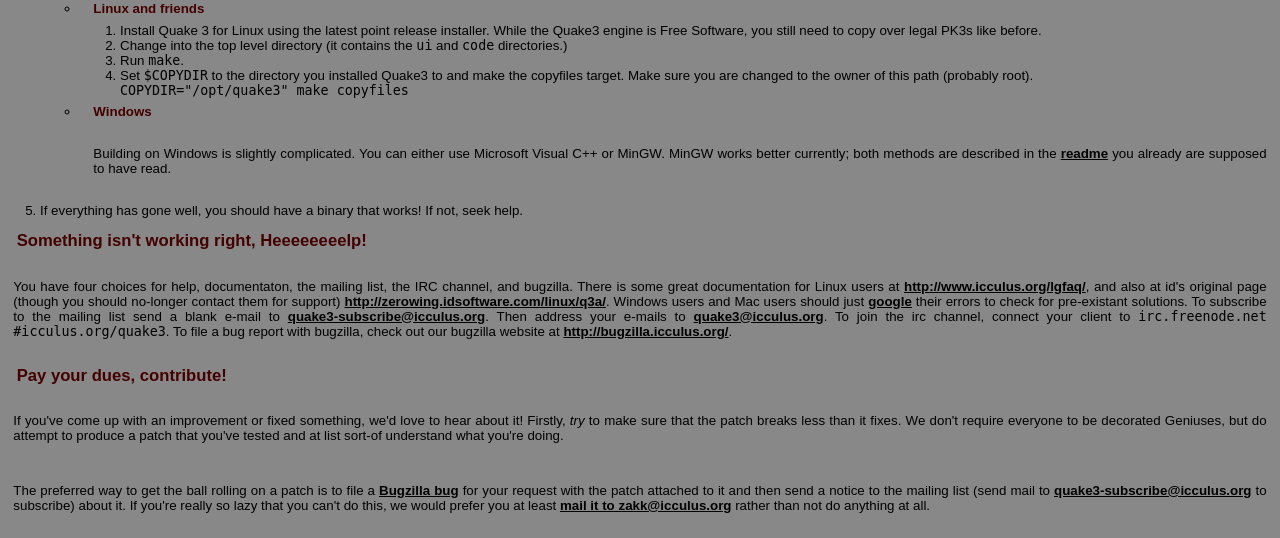
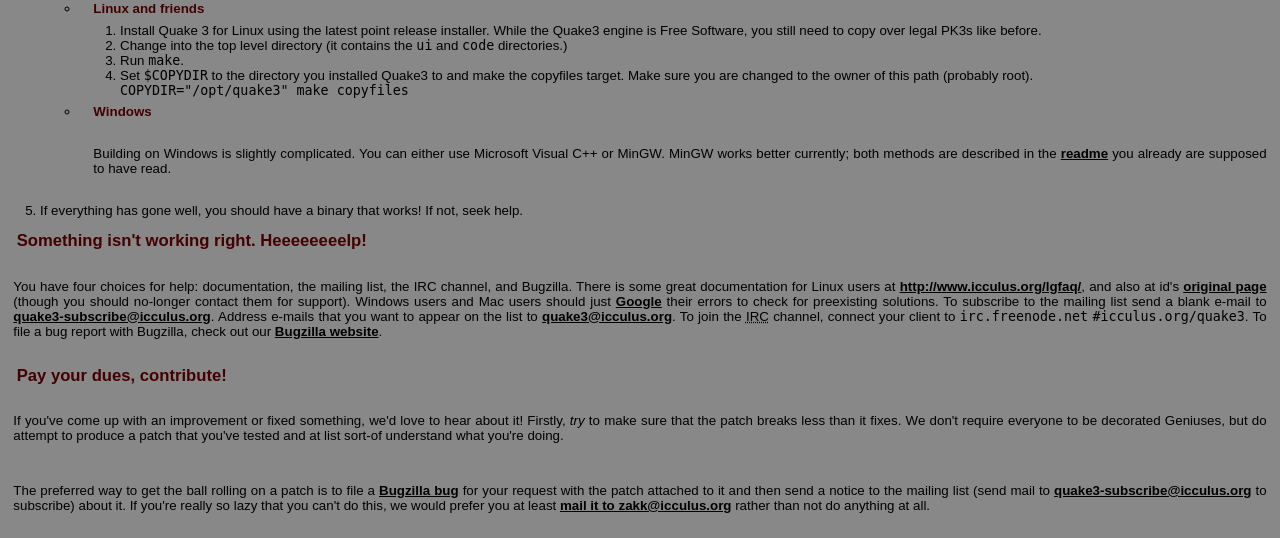
Before and after one commit to bryant/ioq3-defrag, a PHP site: page /?page=help in a window 1280 px wide. Shown: the part 241-779 px from the top of the page. Run offline with PHP 8.4, Linux system fonts and the light colour scheme; data that the repository does not hold is empty.

Commit message:
Try to properize stuff.

```diff
--- a/web/include/help.php
+++ b/web/include/help.php
@@ -41,15 +41,22 @@
 	<li>If everything has gone well, you should have a binary that works! If not, seek
 	help.</li>
 </ol>
-<h2>Something isn't working right, Heeeeeeeelp!</h2>
-<p>You have four choices for help, documentaton, the mailing list, the IRC channel, and bugzilla. There is some
-great documentation for Linux users at <a href="http://www.icculus.org/lgfaq/">http://www.icculus.org/lgfaq/</a>, and also at id's
-original page (though you should no-longer contact them for support) <a href="http://zerowing.idsoftware.com/linux/q3a/">
-http://zerowing.idsoftware.com/linux/q3a/</a>. Windows users and Mac users should just <a href="http://www.google.com/">google</a> their errors to check for pre-existant solutions. To subscribe to the mailing list send a blank e-mail to
-<a href="mailto:quake3-subscribe@icculus.org">quake3-subscribe@icculus.org</a>. Then address your e-mails to
-<a href="mailto:quake3@icculus.org">quake3@icculus.org</a>. To join the irc channel, connect your client to
-<span class="shell">irc.freenode.net</span> <span class="shell">#icculus.org/quake3</span>. To file a bug report with
-bugzilla, check out our bugzilla website at <a href="http://bugzilla.icculus.org/">http://bugzilla.icculus.org/</a>.</p>
+
+<h2>Something isn't working right. Heeeeeeeelp!</h2>
+<p>You have four choices for help: documentation, the mailing list, the IRC channel,
+and Bugzilla. There is some great documentation for Linux users at
+<a href="http://www.icculus.org/lgfaq/">http://www.icculus.org/lgfaq/</a>, and also at
+id's <a href="http://zerowing.idsoftware.com/linux/q3a/">original page</a> (though you
+should no-longer contact them for support)</a>. Windows users and Mac users should just
+<a href="http://www.google.com/">Google</a> their errors to check for preexisting solutions.
+To subscribe to the mailing list send a blank e-mail to
+<a href="mailto:quake3-subscribe@icculus.org">quake3-subscribe@icculus.org</a>.
+Address e-mails that you want to appear on the list to
+<a href="mailto:quake3@icculus.org">quake3@icculus.org</a>.
+To join the <acronym title="Interent Relay Chat">IRC</acronym> channel, connect your
+client to <span class="shell">irc.freenode.net</span> <span class="shell">#icculus.org/quake3</span>.
+To file a bug report with Bugzilla, check out our
+<a href="http://bugzilla.icculus.org/">Bugzilla website</a>.</p>
 
 <h2>Pay your dues, contribute!</h2>
 <p>If you've come up with an improvement or fixed something, we'd love to hear about it!
```
Also changed, not shown: web/include/status.php (+8 -2 lines).
